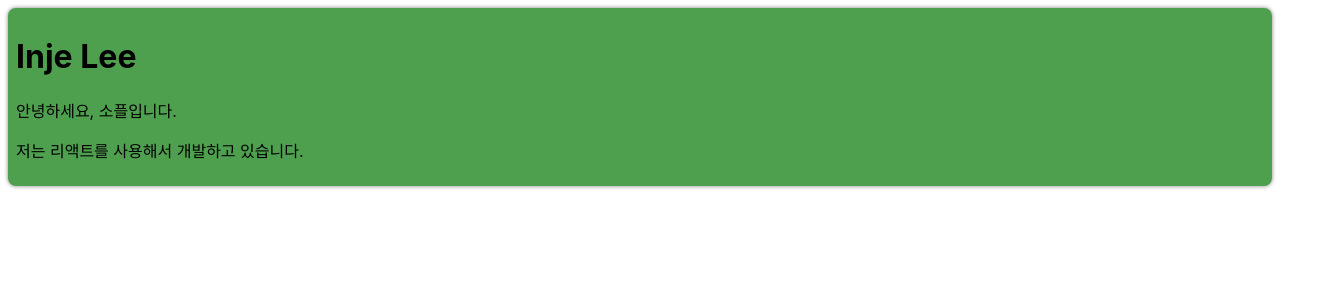
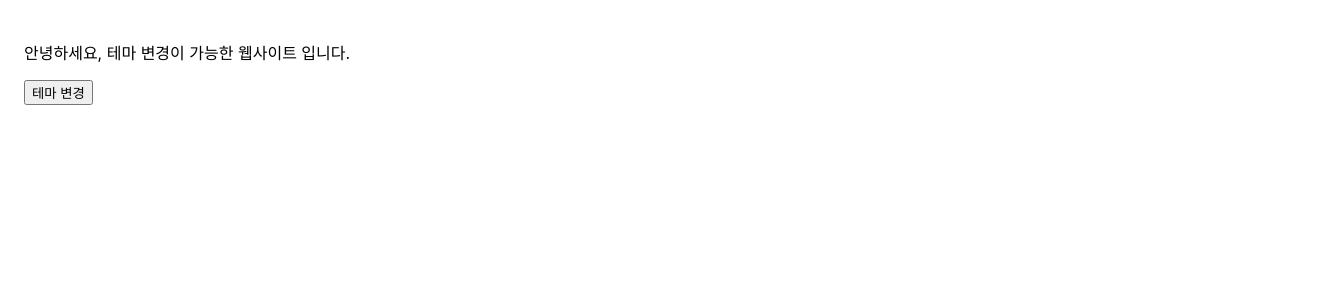
Before and after one commit to Dong1333/23-react1, a React (Create React App) app: page / in a window 1280 px wide. Shown: the top 300 px of the page, 1328 px wide, since content can reach past the window. Built offline with nearby package versions, Linux system fonts and the light colour scheme.

Commit message:
[05.22(목)] - 여러개의 컨텍스트 실습(다크모드)

```diff
--- /dev/null
+++ b/src/chapter_14/DarkOrLight.jsx
@@ -0,0 +1,23 @@
+import { useState, useCallback } from "react";
+import ThemeContext from "./ThemeContext";
+import MainContent from "./MainContent";
+
+function DarkOrLight(props) {
+    const [theme, setTheme] = useState("light");
+
+    const toggleTheme = useCallback(() => {
+        if (theme == "light") {
+            setTheme("dark");
+        } else if (theme == "dark") {
+            setTheme("light");
+        }
+    }, [theme]);
+
+    return (
+        <ThemeContext.Provider value={{ theme, toggleTheme }}>
+            <MainContent />
+        </ThemeContext.Provider>
+    );
+}
+
+export default DarkOrLight;
--- /dev/null
+++ b/src/chapter_14/MainContent.jsx
@@ -0,0 +1,23 @@
+import { useContext } from "react";
+import ThemeContext from "./ThemeContext";
+
+function MainContent(props) {
+    const { theme, toggleTheme } = useContext(ThemeContext);
+
+    return (
+        <div
+            style={{
+                width: "100vw",
+                height: "100vh",
+                padding: "1.5rem",
+                backgroundColor: theme == "light" ? "white" : "black",
+                color: theme == "light" ? "black" : "white",
+            }}
+        >
+            <p>안녕하세요, 테마 변경이 가능한 웹사이트 입니다.</p>
+            <button onClick={toggleTheme}>테마 변경</button>
+        </div>
+    );
+}
+
+export default MainContent;
--- /dev/null
+++ b/src/chapter_14/ThemeContext.jsx
@@ -0,0 +1,6 @@
+import React from "react";
+
+const ThemeContext = React.createContext();
+ThemeContext.displayName = "ThemeContext";
+
+export default ThemeContext;
--- a/src/index.js
+++ b/src/index.js
@@ -18,11 +18,13 @@
 import SignUp from './chapter_11/SignUp';
 import Calculator from './chapter_12/Calculator';
 import ProfileCard from './chapter_13/ProfileCard';
+import DarkOrLight from './chapter_14/DarkOrLight';
+
 
 const root = ReactDOM.createRoot(document.getElementById('root'));
 root.render(
   <React.StrictMode>
-    <ProfileCard />
+    <DarkOrLight />
   </React.StrictMode>
 
 );
```
